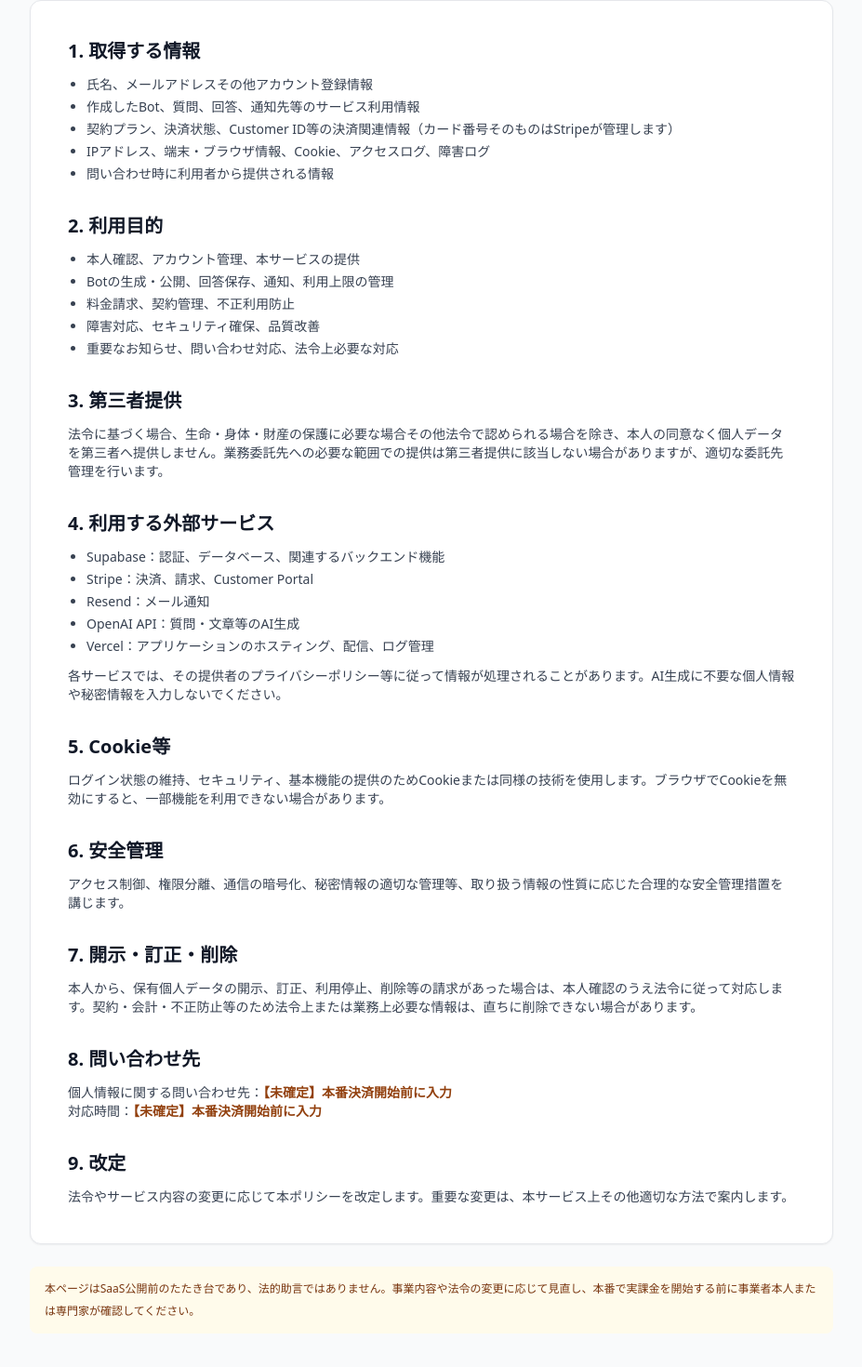
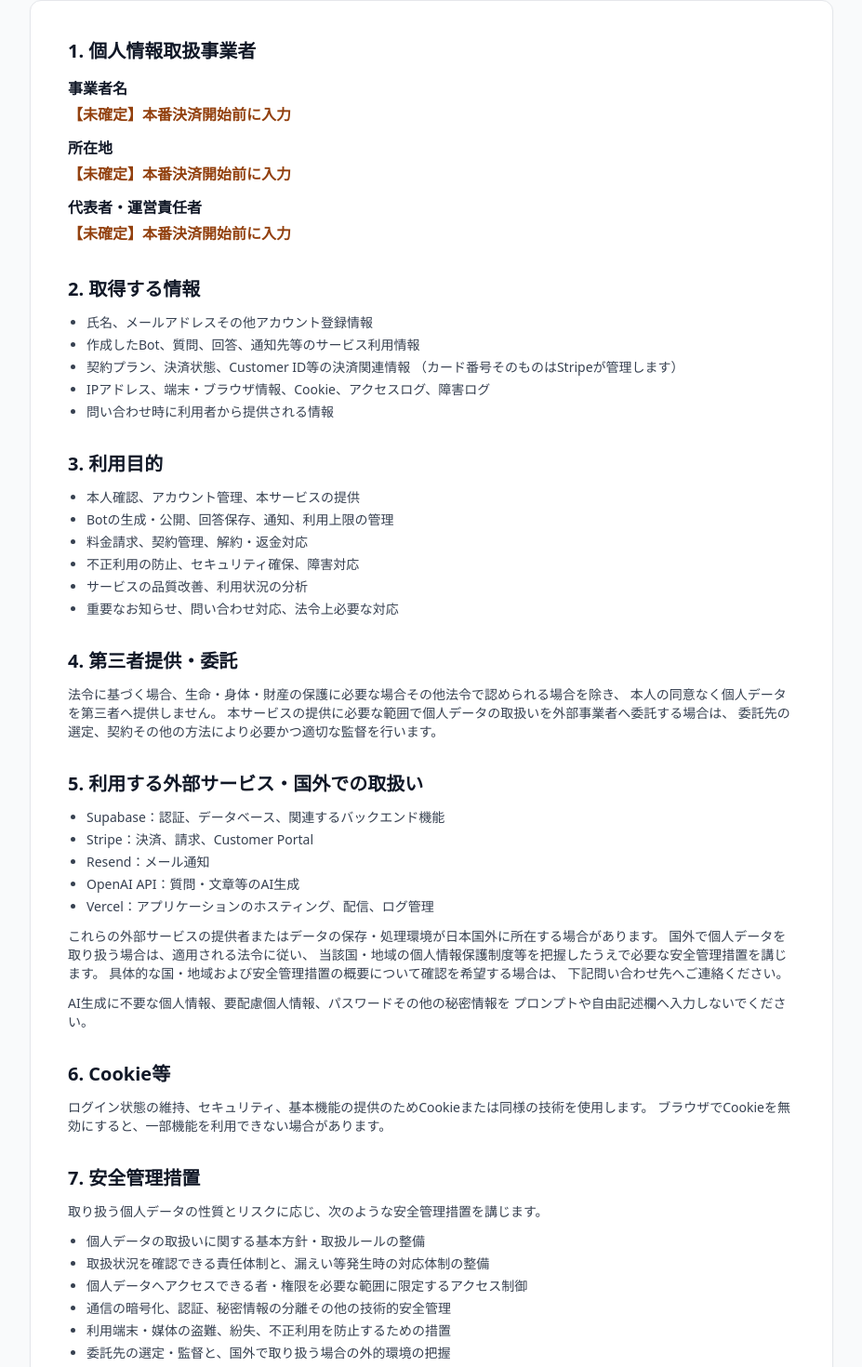
Before and after one commit to kane1018/ai-uketsuke-bot, a Next.js app: page /privacy in a window 1280 px wide. Shown: the part 261-1731 px from the top of the page at 93% size, without its empty margins (176-1103 px from the left). Built offline with nearby package versions, Linux system fonts and the light colour scheme.

Commit message:
fix: expand privacy disclosures and rights procedures

```diff
--- a/src/app/privacy/page.tsx
+++ b/src/app/privacy/page.tsx
@@ -8,36 +8,66 @@ export default function PrivacyPage() {
   return (
     <LegalPageLayout
       title="プライバシーポリシー"
-      description="本サービスにおける利用者情報の取扱いについて説明します。"
+      description="本サービスにおける個人情報その他の利用者情報の取扱いについて説明します。"
     >
       <section>
-        <h2>1. 取得する情報</h2>
+        <h2>1. 個人情報取扱事業者</h2>
+        <dl className="mt-3 space-y-2">
+          <div>
+            <dt className="font-semibold">事業者名</dt>
+            <dd className="font-semibold text-amber-800">{LEGAL_BUSINESS_INFO.businessName}</dd>
+          </div>
+          <div>
+            <dt className="font-semibold">所在地</dt>
+            <dd className="font-semibold text-amber-800">{LEGAL_BUSINESS_INFO.address}</dd>
+          </div>
+          <div>
+            <dt className="font-semibold">代表者・運営責任者</dt>
+            <dd className="font-semibold text-amber-800">
+              {LEGAL_BUSINESS_INFO.representativeName}
+            </dd>
+          </div>
+        </dl>
+      </section>
+
+      <section>
+        <h2>2. 取得する情報</h2>
         <ul>
           <li>氏名、メールアドレスその他アカウント登録情報</li>
           <li>作成したBot、質問、回答、通知先等のサービス利用情報</li>
-          <li>契約プラン、決済状態、Customer ID等の決済関連情報（カード番号そのものはStripeが管理します）</li>
+          <li>
+            契約プラン、決済状態、Customer ID等の決済関連情報
+            （カード番号そのものはStripeが管理します）
+          </li>
           <li>IPアドレス、端末・ブラウザ情報、Cookie、アクセスログ、障害ログ</li>
           <li>問い合わせ時に利用者から提供される情報</li>
         </ul>
       </section>
+
       <section>
-        <h2>2. 利用目的</h2>
+        <h2>3. 利用目的</h2>
         <ul>
           <li>本人確認、アカウント管理、本サービスの提供</li>
           <li>Botの生成・公開、回答保存、通知、利用上限の管理</li>
-          <li>料金請求、契約管理、不正利用防止</li>
-          <li>障害対応、セキュリティ確保、品質改善</li>
+          <li>料金請求、契約管理、解約・返金対応</li>
+          <li>不正利用の防止、セキュリティ確保、障害対応</li>
+          <li>サービスの品質改善、利用状況の分析</li>
           <li>重要なお知らせ、問い合わせ対応、法令上必要な対応</li>
         </ul>
       </section>
+
       <section>
-        <h2>3. 第三者提供</h2>
+        <h2>4. 第三者提供・委託</h2>
         <p className="mt-3">
-          法令に基づく場合、生命・身体・財産の保護に必要な場合その他法令で認められる場合を除き、本人の同意なく個人データを第三者へ提供しません。業務委託先への必要な範囲での提供は第三者提供に該当しない場合がありますが、適切な委託先管理を行います。
+          法令に基づく場合、生命・身体・財産の保護に必要な場合その他法令で認められる場合を除き、
+          本人の同意なく個人データを第三者へ提供しません。
+          本サービスの提供に必要な範囲で個人データの取扱いを外部事業者へ委託する場合は、
+          委託先の選定、契約その他の方法により必要かつ適切な監督を行います。
         </p>
       </section>
+
       <section>
-        <h2>4. 利用する外部サービス</h2>
+        <h2>5. 利用する外部サービス・国外での取扱い</h2>
         <ul>
           <li>Supabase：認証、データベース、関連するバックエンド機能</li>
           <li>Stripe：決済、請求、Customer Portal</li>
@@ -46,32 +76,78 @@ export default function PrivacyPage() {
           <li>Vercel：アプリケーションのホスティング、配信、ログ管理</li>
         </ul>
         <p className="mt-3">
-          各サービスでは、その提供者のプライバシーポリシー等に従って情報が処理されることがあります。AI生成に不要な個人情報や秘密情報を入力しないでください。
+          これらの外部サービスの提供者またはデータの保存・処理環境が日本国外に所在する場合があります。
+          国外で個人データを取り扱う場合は、適用される法令に従い、
+          当該国・地域の個人情報保護制度等を把握したうえで必要な安全管理措置を講じます。
+          具体的な国・地域および安全管理措置の概要について確認を希望する場合は、
+          下記問い合わせ先へご連絡ください。
+        </p>
+        <p className="mt-3">
+          AI生成に不要な個人情報、要配慮個人情報、パスワードその他の秘密情報を
+          プロンプトや自由記述欄へ入力しないでください。
         </p>
       </section>
+
       <section>
-        <h2>5. Cookie等</h2>
+        <h2>6. Cookie等</h2>
         <p className="mt-3">
-          ログイン状態の維持、セキュリティ、基本機能の提供のためCookieまたは同様の技術を使用します。ブラウザでCookieを無効にすると、一部機能を利用できない場合があります。
+          ログイン状態の維持、セキュリティ、基本機能の提供のためCookieまたは同様の技術を使用します。
+          ブラウザでCookieを無効にすると、一部機能を利用できない場合があります。
         </p>
       </section>
+
       <section>
-        <h2>6. 安全管理</h2>
+        <h2>7. 安全管理措置</h2>
         <p className="mt-3">
-          アクセス制御、権限分離、通信の暗号化、秘密情報の適切な管理等、取り扱う情報の性質に応じた合理的な安全管理措置を講じます。
+          取り扱う個人データの性質とリスクに応じ、次のような安全管理措置を講じます。
+        </p>
+        <ul>
+          <li>個人データの取扱いに関する基本方針・取扱ルールの整備</li>
+          <li>取扱状況を確認できる責任体制と、漏えい等発生時の対応体制の整備</li>
+          <li>個人データへアクセスできる者・権限を必要な範囲に限定するアクセス制御</li>
+          <li>通信の暗号化、認証、秘密情報の分離その他の技術的安全管理</li>
+          <li>利用端末・媒体の盗難、紛失、不正利用を防止するための措置</li>
+          <li>委託先の選定・監督と、国外で取り扱う場合の外的環境の把握</li>
+        </ul>
+        <p className="mt-3">
+          セキュリティ上の支障がない範囲で、より具体的な安全管理措置の概要について
+          本人からの問い合わせに応じます。
         </p>
       </section>
+
       <section>
-        <h2>7. 開示・訂正・削除</h2>
+        <h2>8. 保存期間・削除</h2>
         <p className="mt-3">
-          本人から、保有個人データの開示、訂正、利用停止、削除等の請求があった場合は、本人確認のうえ法令に従って対応します。契約・会計・不正防止等のため法令上または業務上必要な情報は、直ちに削除できない場合があります。
+          取得した情報は、利用目的の達成に必要な期間、契約の履行に必要な期間、
+          法令上保存が必要な期間または不正利用・紛争対応のため合理的に必要な期間保持します。
+          保持する必要がなくなった情報は、法令および運用上必要な範囲を除き、
+          適切な方法で削除または匿名化します。バックアップ等には一定期間残存する場合があります。
         </p>
       </section>
+
       <section>
-        <h2>8. 問い合わせ先</h2>
+        <h2>9. 開示・訂正・利用停止等の請求</h2>
         <p className="mt-3">
-          個人情報に関する問い合わせ先：
-          <span className="font-semibold text-amber-800">{LEGAL_BUSINESS_INFO.inquiryEmail}</span>
+          本人は、法令に基づき、保有個人データの利用目的の通知、開示、
+          第三者提供記録の開示、訂正・追加・削除、利用停止・消去、
+          第三者提供の停止等を請求できます。
+        </p>
+        <p className="mt-3">
+          請求は下記問い合わせ先へ、対象アカウントを特定できる情報と希望する手続を記載してご連絡ください。
+          本人または正当な代理人であることを確認したうえで、
+          法令上開示等を行わないことが認められる場合を除き、合理的な期間内に対応します。
+          開示方法は、本人が指定する電磁的方法その他法令上認められる方法を基本とします。
+          手数料を定める必要がある場合は、請求手続の前にその金額を案内します。
+        </p>
+      </section>
+
+      <section>
+        <h2>10. 問い合わせ・苦情の申出先</h2>
+        <p className="mt-3">
+          個人情報に関する問い合わせ・苦情・開示等の請求：
+          <span className="font-semibold text-amber-800">
+            {LEGAL_BUSINESS_INFO.inquiryEmail}
+          </span>
           <br />
           対応時間：
           <span className="font-semibold text-amber-800">
@@ -79,10 +155,13 @@ export default function PrivacyPage() {
           </span>
         </p>
       </section>
+
       <section>
-        <h2>9. 改定</h2>
+        <h2>11. 改定</h2>
         <p className="mt-3">
-          法令やサービス内容の変更に応じて本ポリシーを改定します。重要な変更は、本サービス上その他適切な方法で案内します。
+          法令やサービス内容の変更に応じて本ポリシーを改定します。
+          重要な変更は、本サービス上その他適切な方法で、
+          効力発生日および変更内容を事前に案内するよう努めます。
         </p>
       </section>
     </LegalPageLayout>
```
